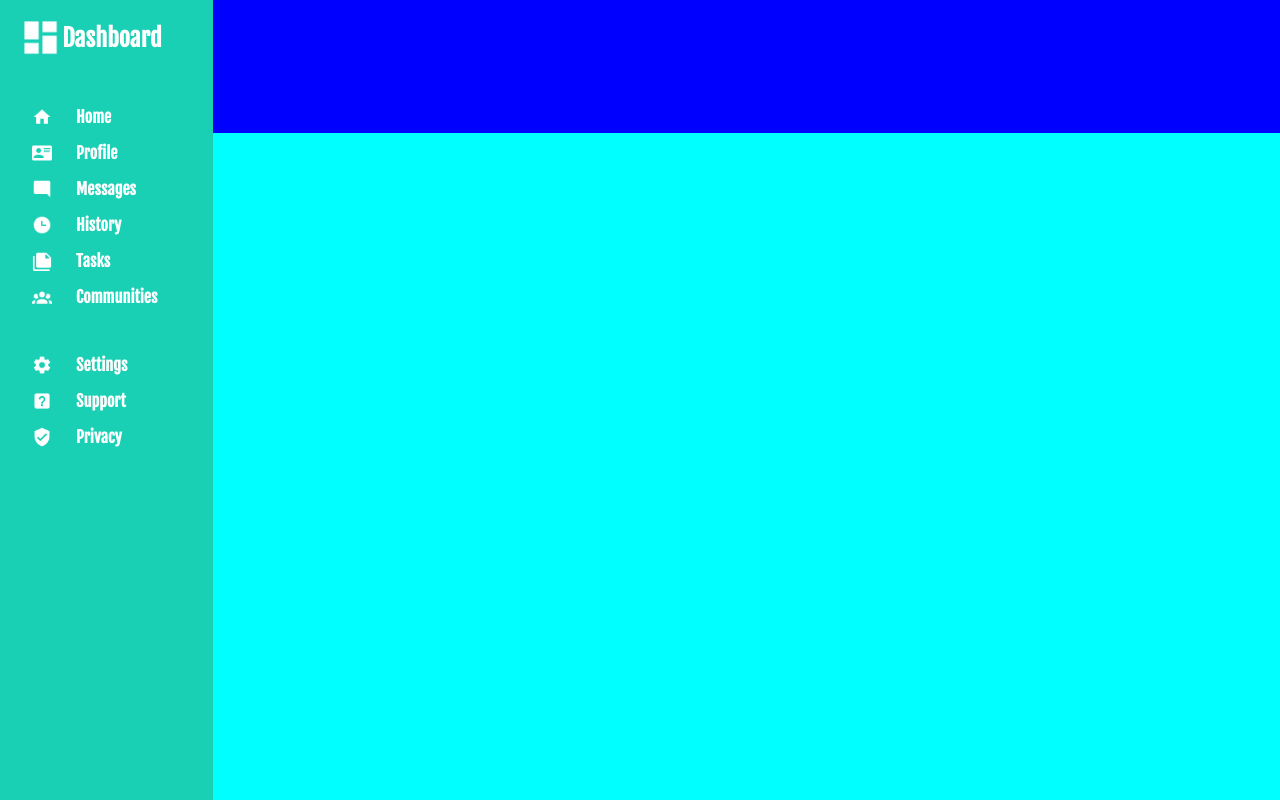
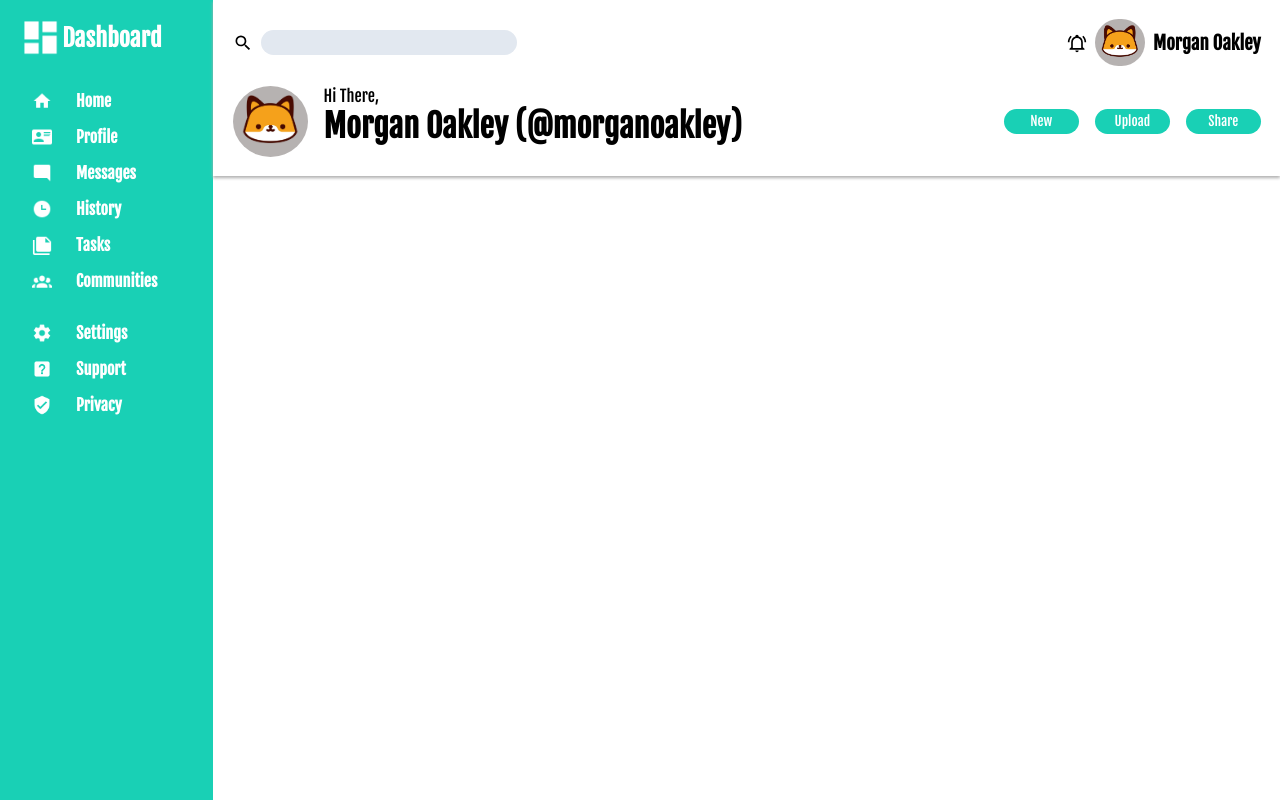
Before and after one commit to tamasgyetvan/odin-admindashboard, a plain HTML site: page index.html in a window 1280 px wide. Drawn offline with Linux system fonts and the light colour scheme.

Commit message:
Add header with style

```diff
--- a/index.html
+++ b/index.html
@@ -56,7 +56,41 @@
           </li>
         </div>
       </div>
-      <div class="header"></div>
+      <div class="header-menu">
+        <div id="header-menu-top">
+          <div id="header-menu-top-left">
+            <img class="menuIcon" src="src/magnify.svg" alt="" />
+            <input type="text" name="searchBar" id="searchBar" />
+          </div>
+          <div id="header-menu-top-right">
+            <img class="menuIcon" src="src/bell-ring-outline.svg" alt="" />
+            <img
+              class="profilePic"
+              src="src/Screen Shot 2022-03-25 at 4.54.47 PM.png"
+              alt=""
+            />
+            <h3>Morgan Oakley</h3>
+          </div>
+        </div>
+        <div id="header-menu-bottom">
+          <div id="header-menu-bottom-left">
+            <img
+              class="profilePicWider"
+              src="src/Screen Shot 2022-03-25 at 4.54.47 PM.png"
+              alt=""
+            />
+            <div>
+              <p>Hi There,</p>
+              <h1>Morgan Oakley (@morganoakley)</h1>
+            </div>
+          </div>
+          <div id="header-menu-bottom-right">
+            <button class="actionButton">New</button>
+            <button class="actionButton">Upload</button>
+            <button class="actionButton">Share</button>
+          </div>
+        </div>
+      </div>
       <div class="content"></div>
     </div>
   </body>
--- a/style.css
+++ b/style.css
@@ -5,6 +5,7 @@
 
 :root {
   --font-color: white;
+  --basic-color: rgb(25, 208, 181);
 }
 
 * {
@@ -27,12 +28,12 @@ body {
 
 /*sidebar style */
 .sidebar {
-  background-color: rgb(25, 208, 181);
+  background-color: var(--basic-color);
   grid-row-start: 1;
   grid-row-end: 4;
-  display: flex;
-  flex-direction: column;
-  gap: 3rem;
+  display: grid;
+  grid-template-rows: auto auto 1fr;
+  grid-row-gap: 2rem;
 }
 #heading {
   display: flex;
@@ -74,17 +75,75 @@ li {
   flex-direction: column;
   gap: 1rem;
 }
-/*content style*/
-.content {
-  background-color: aqua;
-}
-
-.header {
-  background-color: blue;
-}
 
 li:hover {
   text-decoration: underline;
   cursor: pointer;
   -webkit-transform: scale(1.05);
 }
+/*header style*/
+.header-menu {
+  background-color: white;
+  box-shadow: 0px 2px 3px rgb(175, 175, 175);
+  padding: 1.2rem;
+}
+
+#header-menu-top {
+  display: flex;
+  justify-content: space-between;
+  padding-bottom: 1.2rem;
+  gap: 1rem;
+}
+#header-menu-top-right,
+#header-menu-top-left {
+  display: flex;
+  align-items: center;
+  gap: 0.5rem;
+}
+
+.profilePic {
+  width: 50px;
+  border-radius: 25px;
+}
+
+input {
+  border-radius: 25px;
+  border: none;
+  background-color: rgba(226, 232, 240, 255);
+  width: 20vw;
+  height: 25px;
+}
+
+#header-menu-bottom {
+  display: flex;
+  align-items: center;
+  justify-content: space-between;
+  gap: 1rem;
+}
+
+#header-menu-bottom-left {
+  display: flex;
+  gap: 1rem;
+}
+#header-menu-bottom-right {
+  display: flex;
+  gap: 1rem;
+}
+
+.profilePicWider {
+  width: 75px;
+  border-radius: 50%;
+}
+
+.actionButton {
+  background-color: var(--basic-color);
+  border: none;
+  border-radius: 25px;
+  width: 75px;
+  height: 25px;
+  color: var(--font-color);
+}
+
+/*content style*/
+.content {
+}
```
Also changed, not shown: src/Screen Shot 2022-03-25 at 4.54.47 PM.png (added).
